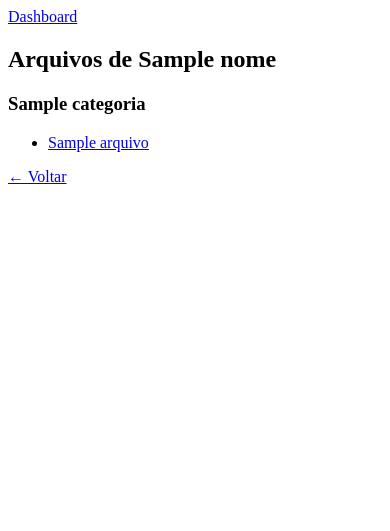
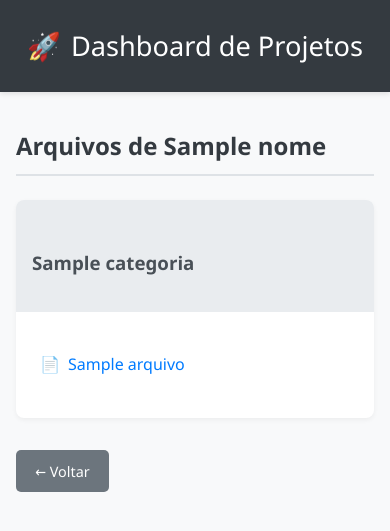
Before and after one commit to mtcporto/dashboard, a Flask app: template templates/projeto.html in a window 390 px wide. Shown: the top 531 px of the page. Run offline with Flask 3, Linux system fonts and the light colour scheme; the template is opened without the code that fills it: most values are stand-ins (such as "Sample title", 1, 10 or a date in 2020).

Commit message:
Enhance UI and functionality: update styles for better readability, implement responsive design, and improve project management features in templates.

```diff
--- a/static/css/style.css
+++ b/static/css/style.css
@@ -1,59 +1,222 @@
 body {
-  font-family: Arial, sans-serif;
+  font-family: 'Segoe UI', Tahoma, Geneva, Verdana, sans-serif;
   margin: 0;
   padding: 0;
-  background-color: #f4f4f9;
-  color: #333;
+  background-color: #f8f9fa;
+  color: #212529;
+  line-height: 1.6;
 }
 
 header {
-  background-color: #007bff;
+  background-color: #343a40;
   color: white;
-  padding: 1rem;
-  text-align: center;
+  padding: 1.5rem;
+  box-shadow: 0 2px 5px rgba(0,0,0,0.1);
 }
 
 header a {
   color: white;
   text-decoration: none;
-  font-size: 1.5rem;
+  font-size: 1.7rem;
+  font-weight: 500;
+  display: flex;
+  align-items: center;
+  justify-content: center;
+}
+
+header a:before {
+  content: "🚀";
+  margin-right: 10px;
 }
 
 main {
+  max-width: 1200px;
+  margin: 0 auto;
   padding: 2rem;
 }
 
 h2 {
-  color: #007bff;
+  color: #343a40;
+  margin-bottom: 1.5rem;
+  border-bottom: 2px solid #dee2e6;
+  padding-bottom: 0.5rem;
 }
 
-ul {
+h3 {
+  color: #495057;
+  margin-top: 2rem;
+  display: flex;
+  align-items: center;
+}
+
+h3:before {
+  margin-right: 10px;
+  font-size: 1.2rem;
+}
+
+h3.modelos:before { content: "📊"; }
+h3.controladores:before { content: "⚙️"; }
+h3.views:before { content: "🖼️"; }
+
+/* Cards para projetos */
+.projetos-grid {
+  display: grid;
+  grid-template-columns: repeat(auto-fill, minmax(280px, 1fr));
+  gap: 1.5rem;
+}
+
+.projeto-card {
+  background: white;
+  border-radius: 8px;
+  box-shadow: 0 2px 10px rgba(0,0,0,0.08);
+  padding: 1.5rem;
+  transition: transform 0.2s, box-shadow 0.2s;
+  display: flex;
+  flex-direction: column;
+}
+
+.projeto-card:hover {
+  transform: translateY(-5px);
+  box-shadow: 0 5px 15px rgba(0,0,0,0.1);
+}
+
+.projeto-card h3 {
+  margin-top: 0;
+  color: #343a40;
+  font-size: 1.4rem;
+}
+
+.projeto-card .btn {
+  align-self: flex-end;
+  margin-top: auto;
+}
+
+/* Botões e links */
+.btn {
+  display: inline-block;
+  background-color: #007bff;
+  color: white;
+  border: none;
+  padding: 0.6rem 1.2rem;
+  cursor: pointer;
+  border-radius: 5px;
+  font-size: 0.9rem;
+  text-decoration: none;
+  transition: background-color 0.2s;
+}
+
+.btn:hover {
+  background-color: #0056b3;
+}
+
+.btn-secondary {
+  background-color: #6c757d;
+}
+
+.btn-secondary:hover {
+  background-color: #495057;
+}
+
+/* Arquivo lista */
+.arquivo-categoria {
+  background-color: white;
+  border-radius: 8px;
+  box-shadow: 0 2px 5px rgba(0,0,0,0.05);
+  margin-bottom: 2rem;
+  overflow: hidden;
+}
+
+.categoria-header {
+  background-color: #e9ecef;
+  padding: 1rem;
+  cursor: pointer;
+}
+
+.categoria-content {
+  padding: 1rem;
+}
+
+.file-list {
   list-style-type: none;
   padding: 0;
 }
 
-ul li {
+.file-list li {
   margin: 0.5rem 0;
+  padding: 0.5rem;
+  border-bottom: 1px solid #f0f0f0;
 }
 
-ul li a {
+.file-list li:last-child {
+  border-bottom: none;
+}
+
+.file-list li a {
   text-decoration: none;
   color: #007bff;
+  display: flex;
+  align-items: center;
 }
 
-ul li a:hover {
-  text-decoration: underline;
+.file-list li a:before {
+  content: "📄";
+  margin-right: 8px;
 }
 
-button {
-  background-color: #007bff;
-  color: white;
-  border: none;
-  padding: 0.5rem 1rem;
-  cursor: pointer;
-  border-radius: 5px;
+.file-list li a:hover {
+  color: #0056b3;
 }
 
-button:hover {
-  background-color: #0056b3;
+/* Editor de arquivos */
+.editor-container {
+  background: white;
+  border-radius: 8px;
+  box-shadow: 0 2px 10px rgba(0,0,0,0.08);
+  padding: 1.5rem;
+  margin-bottom: 2rem;
 }
+
+.editor-path {
+  color: #6c757d;
+  font-size: 0.9rem;
+  margin-bottom: 1rem;
+}
+
+textarea.editor {
+  width: 100%;
+  min-height: 400px;
+  padding: 1rem;
+  font-family: 'Courier New', monospace;
+  font-size: 14px;
+  border: 1px solid #dee2e6;
+  border-radius: 4px;
+}
+
+/* Form para criar projeto */
+.form-criar-projeto {
+  background: white;
+  padding: 1.5rem;
+  border-radius: 8px;
+  box-shadow: 0 2px 5px rgba(0,0,0,0.05);
+  margin-top: 2rem;
+  display: flex;
+  gap: 1rem;
+}
+
+.form-criar-projeto input {
+  flex: 1;
+  padding: 0.6rem 1rem;
+  border: 1px solid #dee2e6;
+  border-radius: 4px;
+}
+
+/* Responsividade */
+@media screen and (max-width: 768px) {
+  .projetos-grid {
+    grid-template-columns: 1fr;
+  }
+
+  main {
+    padding: 1rem;
+  }
+}
--- a/templates/base.html
+++ b/templates/base.html
@@ -2,14 +2,35 @@
 <html>
 <head>
   <meta charset="utf-8">
-  <title>Dashboard</title>
+  <title>Dashboard de Projetos</title>
+  <meta name="viewport" content="width=device-width, initial-scale=1">
+  <link rel="stylesheet" href="{{ url_for('static', filename='css/style.css') }}">
 </head>
 <body>
   <header>
-    <a href="{{ url_for('dashboard.index') }}">Dashboard</a>
+    <a href="{{ url_for('dashboard.index') }}">Dashboard de Projetos</a>
   </header>
   <main>
     {% block content %}{% endblock %}
   </main>
+
+  <script>
+    // Adicionar interatividade para as categorias MVC
+    document.addEventListener('DOMContentLoaded', function() {
+      // Capturar todos os headers de categoria
+      const categoriaHeaders = document.querySelectorAll('.categoria-header');
+
+      categoriaHeaders.forEach(header => {
+        header.addEventListener('click', function() {
+          // Toggle para mostrar/esconder o conteúdo
+          const content = this.nextElementSibling;
+          content.style.display = content.style.display === 'none' ? 'block' : 'none';
+
+          // Mudar visual do cabeçalho quando colapsado/expandido
+          this.classList.toggle('collapsed');
+        });
+      });
+    });
+  </script>
 </body>
 </html>
--- a/templates/projeto.html
+++ b/templates/projeto.html
@@ -4,13 +4,23 @@
 <h2>Arquivos de {{ nome }}</h2>
 
 {% for categoria, arquivos in estrutura.items() %}
-  <h3>{{ categoria }}</h3>
-  <ul>
-    {% for arquivo in arquivos %}
-      <li><a href="{{ url_for('dashboard.editar_arquivo', nome=nome, path=arquivo) }}">{{ arquivo }}</a></li>
-    {% endfor %}
-  </ul>
+  <div class="arquivo-categoria">
+    <div class="categoria-header">
+      <h3 class="{{ categoria|lower }}">{{ categoria }}</h3>
+    </div>
+    <div class="categoria-content">
+      {% if arquivos %}
+        <ul class="file-list">
+          {% for arquivo in arquivos %}
+            <li><a href="{{ url_for('dashboard.editar_arquivo', nome=nome, path=arquivo) }}">{{ arquivo }}</a></li>
+          {% endfor %}
+        </ul>
+      {% else %}
+        <p>Nenhum arquivo encontrado nesta categoria.</p>
+      {% endif %}
+    </div>
+  </div>
 {% endfor %}
 
-<a href="{{ url_for('dashboard.index') }}">← Voltar</a>
+<a href="{{ url_for('dashboard.index') }}" class="btn btn-secondary">← Voltar</a>
 {% endblock %}
```
Also changed, not shown: templates/editar_arquivo.html (+13 -7 lines), templates/home.html (+9 -5 lines).
